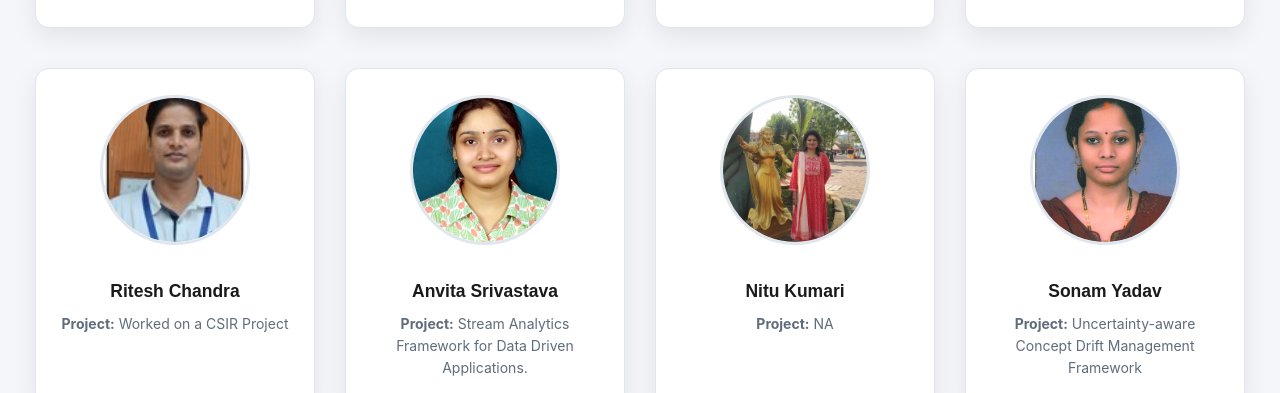
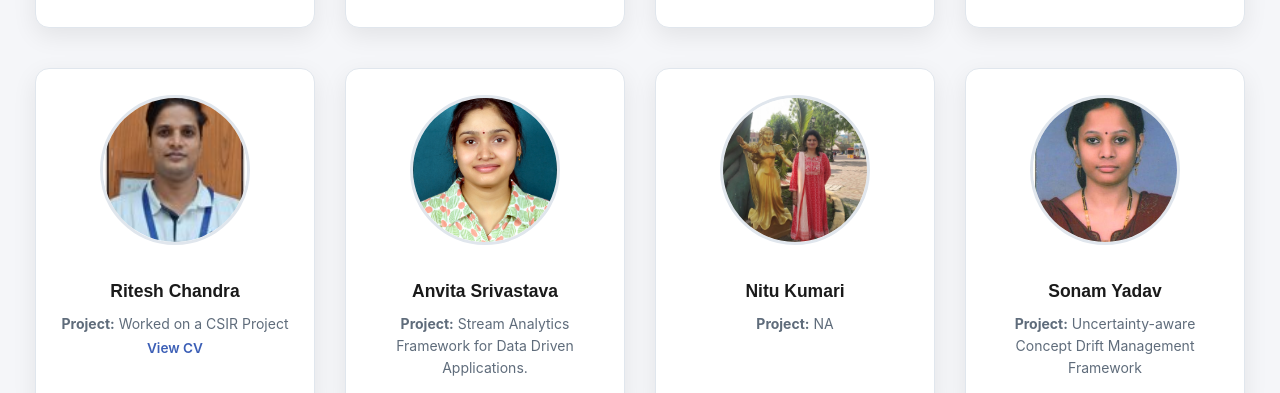
Before and after one commit to Prableen01/BDA-Lab, a React (Vite) app in the folder cvbl-clone/: page /students in a window 1280 px wide. Shown: the part 557-950 px from the top of the page. Built offline with nearby package versions, Linux system fonts and the light colour scheme.

Commit message:
cv added

```diff
--- a/cvbl-clone/src/components/Mobileapp.jsx
+++ b/cvbl-clone/src/components/Mobileapp.jsx
@@ -37,7 +37,7 @@ const MobileApplicationProject = () => {
           rel="noopener noreferrer"
           className="hm-btn hm-demo-btn"
         >
-          Demo+Setup
+          Demo Video+Setup
         </a>
 
         <a
@@ -57,6 +57,16 @@ const MobileApplicationProject = () => {
         >
           App
         </a>
+
+        <a
+          href="http://91.150.160.38:6054"
+          target="_blank"
+          rel="noopener noreferrer"
+          className="hm-btn hm-github-btn"
+        >
+          Live Demo
+        </a>
+
       </div>
     </div>
   );
--- a/cvbl-clone/src/components/Students.jsx
+++ b/cvbl-clone/src/components/Students.jsx
@@ -28,9 +28,22 @@ function StudentCard({ student }) {
       <p className="faculty-project">
         <strong>Project:</strong> {student.project}
       </p>
+
+      {/* CV link shown ONLY if present (PhD students) */}
+      {student.cvLink && (
+        <a
+          href={student.cvLink}
+          target="_blank"
+          rel="noopener noreferrer"
+          className="cv-link"
+        >
+          View CV
+        </a>
+      )}
     </div>
   );
 }
+
 
 /* ===============================
    STUDENTS PAGE
--- a/cvbl-clone/src/data/Students.js
+++ b/cvbl-clone/src/data/Students.js
@@ -1,60 +1,61 @@
 export const phdStudents = [
   {
     name: "Sadhana Tiwari",
-    // rollNo: "PHD2021CV01",
     project: "Technology in Healthcare",
+    // cvLink: "https://example.com/sadhana-tiwari-cv.pdf",
     img: "/Sadhana Tiwari.jpg"
   },
   {
     name: "Ashutosh Kumar",
-    // rollNo: "PHD2020CV05",
     project: "Biometric Spoof Detection",
+    // cvLink: "https://example.com/ashutosh-kumar-cv.pdf",
     img: "/Ashutosh Sir.jpg"
   },
   {
     name: "Shashi Shekhar Kumar",
-    // rollNo: "PHD2020CV05",
     project: "Biometric Spoof Detection",
+    // cvLink: "https://example.com/shashi-shekhar-cv.pdf",
     img: "/Shashi Shekhar.jpg"
   },
   {
     name: "Amit Tyagi",
-    // rollNo: "PHD2020CV05",
     project: "Biometric Spoof Detection",
+    // cvLink: "https://example.com/amit-tyagi-cv.pdf",
     img: "/images/phd2.jpg"
   },
   {
     name: "Ritesh Chandra",
-    // rollNo: "RSI2022001",
     project: "Worked on a CSIR Project",
+    cvLink: "https://rsi2022001.github.io/Portfolio/",
     img: "/Ritesh Chandra.jpg"
   },
   {
     name: "Anvita Srivastava",
-    // rollNo: "PHD2020CV05",
     project: "Stream Analytics Framework for Data Driven Applications.",
+    // cvLink: "",
     img: "/Anvita Srivastava.jpg"
   },
   {
     name: "Nitu Kumari",
-    // rollNo: "PHD2020CV05",
     project: "NA",
+    // cvLink: "https://example.com/nitu-kumari-cv.pdf",
     img: "/Nitu Kumari.jpg"
   },
   {
     name: "Sonam Yadav",
-    // rollNo: "PHD2020CV05",
     project: "Uncertainty-aware Concept Drift Management Framework",
+    // cvLink: "https://example.com/sonam-yadav-cv.pdf",
     img: "/Sonam.jpg"
   },
   {
     name: "Himanshi Singh",
-    // rollNo: "PHD2020CV05",
-    project: "A Multimodal Analysis for Mental Disorder Recognition to Improve Mental Health and Well-Being (MODEST)",
+    project:
+      "A Multimodal Analysis for Mental Disorder Recognition to Improve Mental Health and Well-Being (MODEST)",
+    // cvLink: "https://example.com/himanshi-singh-cv.pdf",
     img: "/Himanshi Singh.jpeg"
   }
+];
 
-];
 
 export const mtechStudents = [
   {
```
